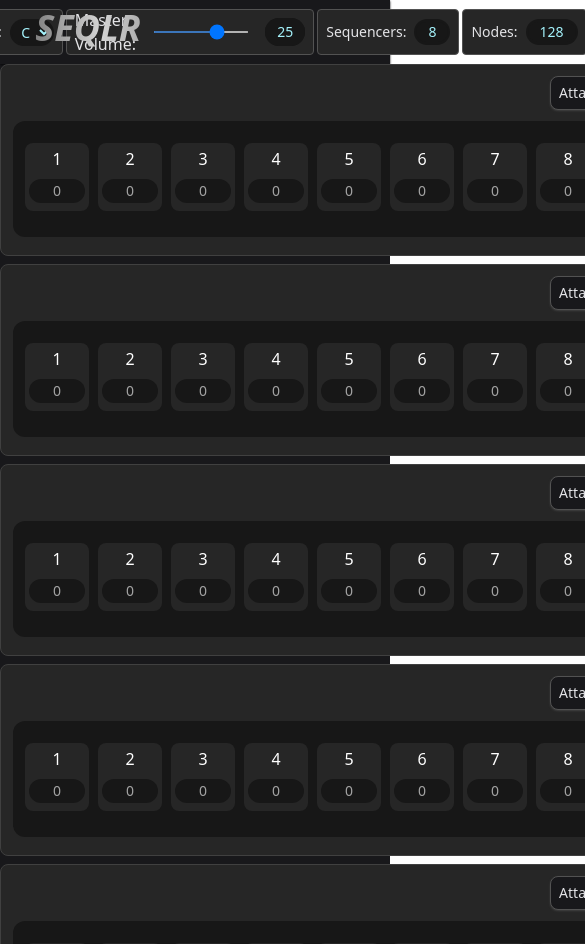
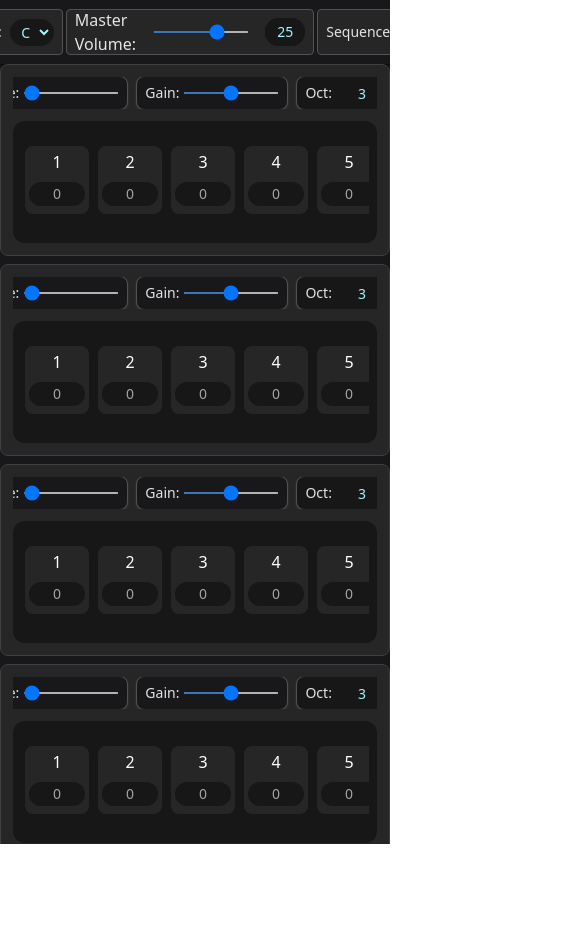
Before and after one commit to wjeffreys96/seqlr, a React (Vite) app: page / in a window 390 px wide. Shown: the top 944 px of the page, 585 px wide, since content can reach past the window. After the commit the page ends 844 px from the top, so only its background shows below. Built offline with nearby package versions, Linux system fonts and the light colour scheme.

Commit message:
styling tweaks for mobile

```diff
--- a/src/App.tsx
+++ b/src/App.tsx
@@ -5,10 +5,10 @@ import Nav from "./components/ui/Nav";
 export default function App() {
   return (
     <>
-      <div className="font-sans text-white bg-inherit">
-        <h1 className="w-32 h-12 text-center absolute z-50 left-6 top-2 italic bg-gradient-to-r from-neutral-500 via-neutral-300 via-60% to-neutral-400 text-transparent bg-clip-text font-bold text-4xl">
-          SEQLR
-        </h1>
+      <div className="font-sans text-white bg-inherit overflow-hidden">
+        {/* <h1 className="w-32 h-12 text-center z-50 italic bg-gradient-to-r from-neutral-500 via-neutral-300 via-60% to-neutral-400 text-transparent bg-clip-text font-bold text-4xl"> */}
+        {/*   SEQLR */}
+        {/* </h1> */}
         <AudioContextProvider>
           <Nav />
           <Sequencer />
--- a/src/components/KnobModule.tsx
+++ b/src/components/KnobModule.tsx
@@ -102,7 +102,7 @@ export default function KnobModule({ outerIndex }: { outerIndex: number }) {
     };
 
     return (
-      <div className="flex h-8 gap-2 items-center justify-center text-sm">
+      <div className="flex min-h-8 gap-2 items-center justify-center text-sm overflow-x-auto overflow-y-hidden">
         {knobArr.map((slider) => {
           return (
             <div
--- a/src/components/NodeList.tsx
+++ b/src/components/NodeList.tsx
@@ -1,6 +1,7 @@
 import { useCallback } from "react";
 import { SequencerObject, NoteObject } from "../@types/AudioContext";
 import { FixedSizeList as List, ListChildComponentProps } from "react-window";
+import AutoSizer from "react-virtualized-auto-sizer";
 import SequencerNode from "./SequencerNode";
 
 interface NodeListProps {
@@ -42,10 +43,12 @@ export default function NodeList({
   }, []);
 
   return (
+    <AutoSizer>
+      {({ height, width }: { height: number; width: number }) => (
         <List
           layout="horizontal"
-      height={100}
-      width={1900}
+          height={height}
+          width={width}
           itemCount={arr.innerArr.length}
           itemSize={73}
           className="scrollbar-thin"
@@ -55,5 +58,7 @@ export default function NodeList({
         >
           {InnerArr}
         </List>
+      )}
+    </AutoSizer>
   );
 }
--- a/src/components/Sequencer.tsx
+++ b/src/components/Sequencer.tsx
@@ -5,6 +5,7 @@ import type { AudioContextType, SequencerObject } from "../@types/AudioContext";
 import KnobModule from "./KnobModule";
 import NodeList from "./NodeList.tsx";
 import { FixedSizeList as List, ListChildComponentProps } from "react-window";
+import AutoSizer from "react-virtualized-auto-sizer";
 
 export default function Sequencer() {
   const actx = useContext<AudioContextType>(audioCtx);
@@ -60,10 +61,11 @@ export default function Sequencer() {
       return (
         <div
           style={style}
-          className="max-h-48 mb-2 flex flex-col gap-3 bg-neutral-800 pt-3 px-3 rounded-lg border border-neutral-700"
+          className="max-h-48 mb-2 flex flex-col gap-3 bg-neutral-800 py-3 px-3 rounded-lg border border-neutral-700"
         >
           <KnobModule outerIndex={index} />
-          <div className={cn("flex bg-neutral-900 p-2 rounded-xl ")}>
+          <div className={cn("flex h-full bg-neutral-900 p-2 rounded-xl ")}>
+            <div className="flex-auto">
               <NodeList
                 arr={globSeqArr[index]}
                 outerIndex={index}
@@ -73,6 +75,7 @@ export default function Sequencer() {
               />
             </div>
           </div>
+        </div>
       );
     },
     [state],
@@ -80,7 +83,7 @@ export default function Sequencer() {
 
   if (globSeqArr.length > 0) {
     return (
-      <main>
+      <main className="min-h-custom">
         {seqRefArr.current[0] && (
           <div className="flex flex-col justify-center pb-[1px] gap-4 mx-1.5 px-4 lg:h-4 lg:bg-inherit bg-neutral-800 rounded-lg h-8 ">
             <div
@@ -93,10 +96,12 @@ export default function Sequencer() {
             </div>
           </div>
         )}
+        <AutoSizer>
+          {({ height, width }: { height: number; width: number }) => (
             <List
               className="scrollbar-thin scrollbar-thumb-neutral-500"
-          height={880}
-          width={1920}
+              height={height}
+              width={width}
               itemCount={globSeqArr.length}
               itemSize={200}
               itemData={globSeqArr}
@@ -104,6 +109,8 @@ export default function Sequencer() {
             >
               {SequencerList}
             </List>
+          )}
+        </AutoSizer>
       </main>
     );
   }
--- a/src/components/ui/Nav.tsx
+++ b/src/components/ui/Nav.tsx
@@ -40,7 +40,7 @@ export default function Nav() {
     };
 
     return (
-      <nav className="flex h-16 bg-zinc-900 shadow-zinc-950 text-black shadow-sm z-40 items-center justify-center">
+      <nav className="flex overflow-x-auto h-16 bg-zinc-900 shadow-zinc-950 text-black shadow-sm z-40 items-center justify-center">
         <div className="flex gap-[1px] h-12">
           <Button
             isDisplay={masterPlaying}
```
Lines whose indentation alone changed are shown as unchanged.
